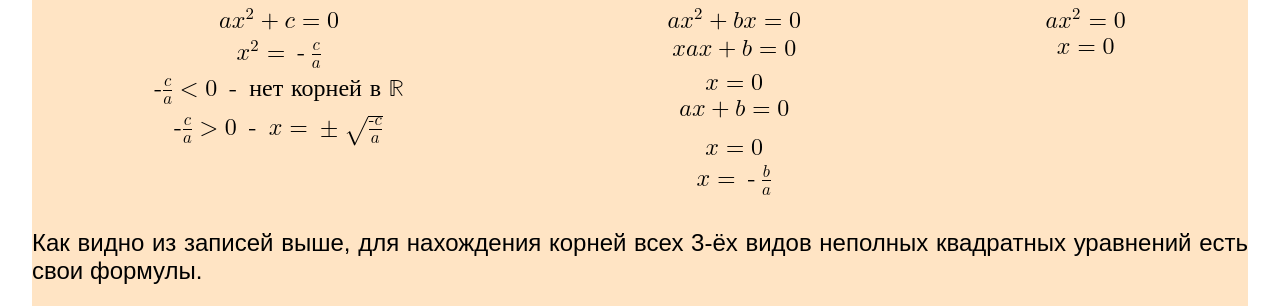
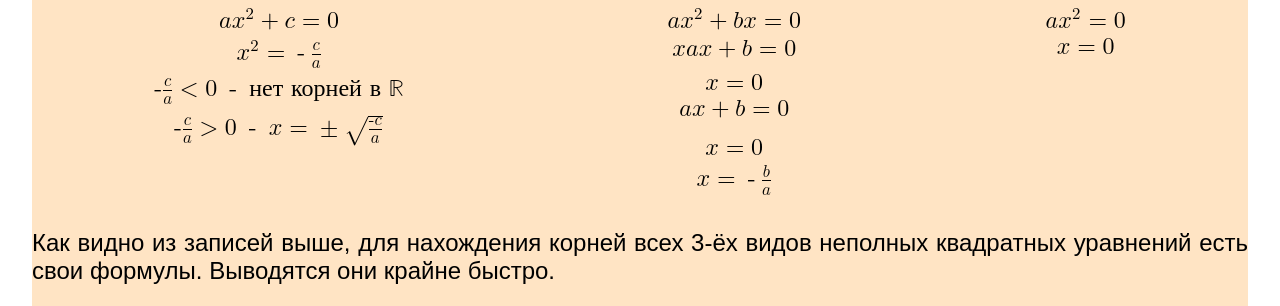
Before and after one commit to fedor1113/SomeBasicMathsNotions, a plain HTML site: page 7.html in a window 1280 px wide. Shown: the part 1378-1684 px from the top of the page. Drawn offline with Linux system fonts and the light colour scheme.

Commit message:
Note on formulae in 7

```diff
--- a/7.html
+++ b/7.html
@@ -346,7 +346,7 @@
 						</span>
 					</div>
 					<p>
-						Как видно из записей выше, для нахождения корней всех 3-ёх видов неполных квадратных уравнений есть свои формулы.
+						Как видно из записей выше, для нахождения корней всех 3-ёх видов неполных квадратных уравнений есть свои формулы. Выводятся они крайне быстро.
 					</p>
 				</section>
 				<section>
```
